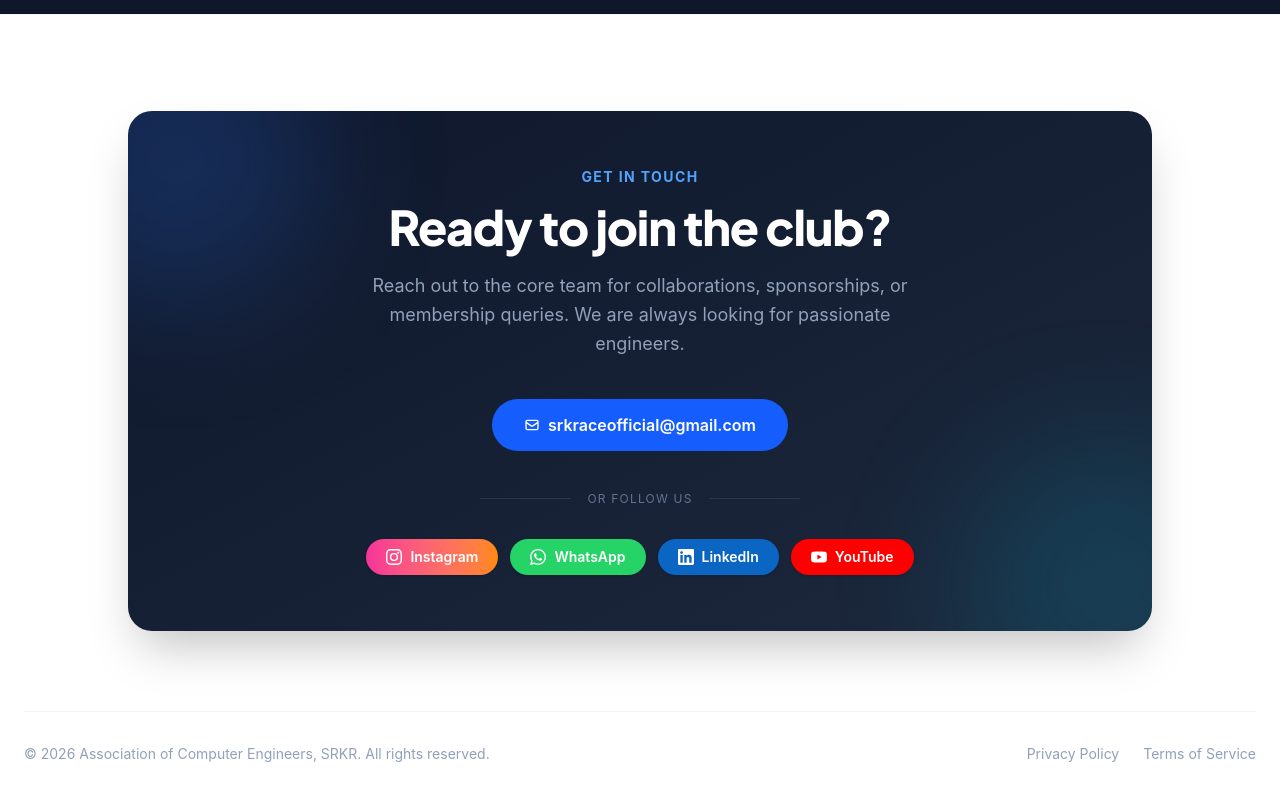
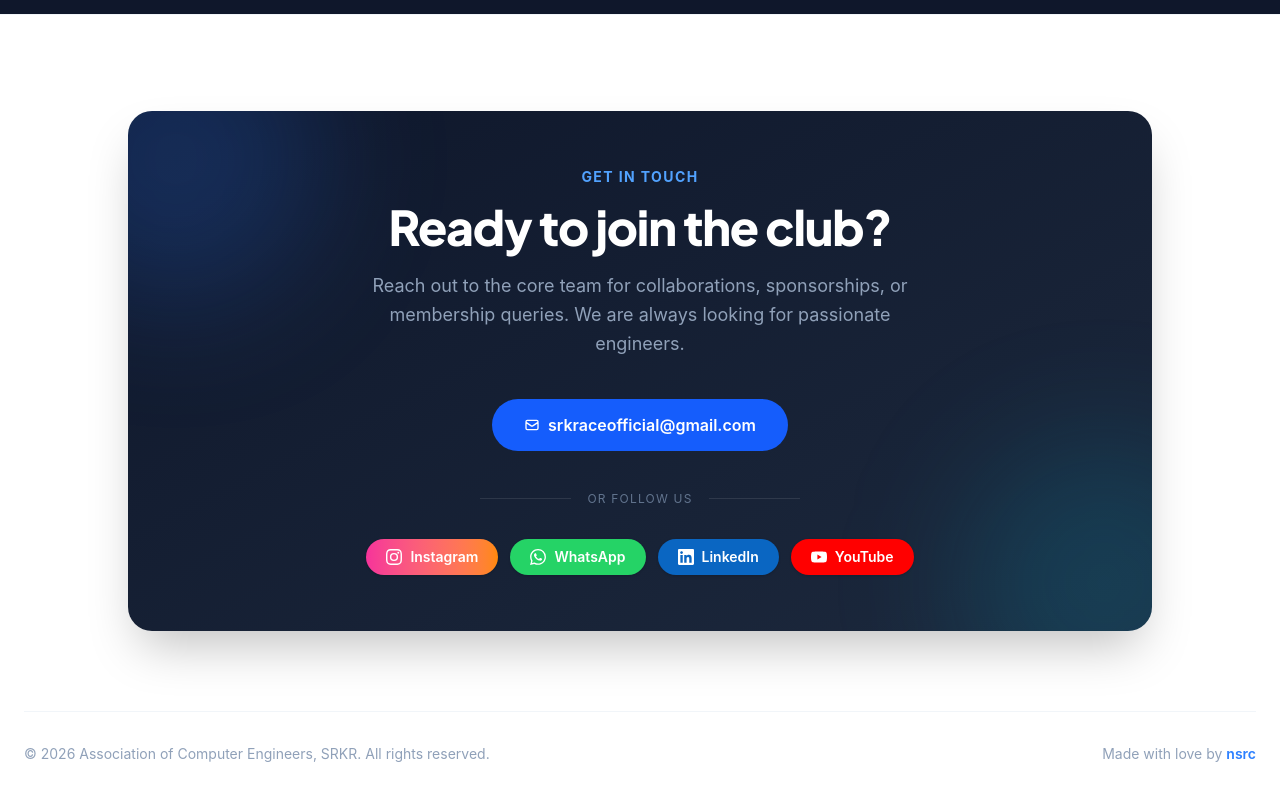
Before and after one commit to Charan512/ACE, a React (Vite) app in the folder client/: page / in a window 1280 px wide. Shown: the part 4173-4973 px from the top of the page. Built offline with nearby package versions, Linux system fonts and the light colour scheme; no server answers; a web font is replaced by a local one.

Commit message:
my footer

```diff
--- a/client/src/components/Footer.jsx
+++ b/client/src/components/Footer.jsx
@@ -68,8 +68,7 @@ const Footer = () => {
             &copy; 2026 Association of Computer Engineers, SRKR. All rights reserved.
           </div>
           <div className="flex gap-6">
-            <a href="#" className="hover:text-slate-600 transition-colors">Privacy Policy</a>
-            <a href="#" className="hover:text-slate-600 transition-colors">Terms of Service</a>
+            <span>Made with love by <a href="https://nsrcharan.vercel.app" target="_blank" rel="noreferrer" className="text-blue-500 hover:text-blue-600 font-semibold transition-colors">nsrc</a></span>
           </div>
         </div>
 
```
